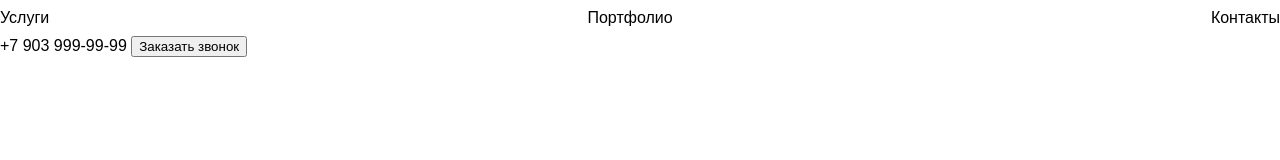
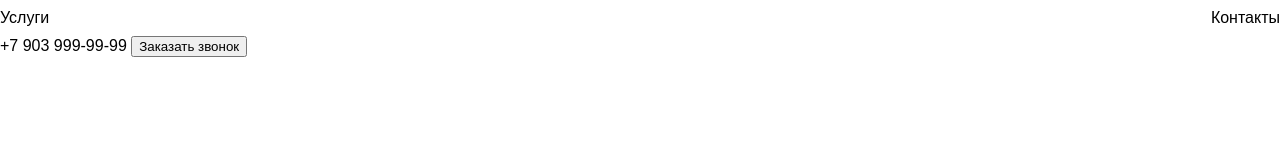
Before and after one commit to VikaRiza/special-app, a plain HTML site: page index.html in a window 1280 px wide. Drawn offline with Linux system fonts and the light colour scheme.

Commit message:
index.html changed, actions.js, added

```diff
--- a/index.html
+++ b/index.html
@@ -13,7 +13,6 @@
     <header>
         <nav>
             <a href="#services">Услуги</a>
-            <a href="#portfolio">Портфолио</a>
             <a href="#contacts">Контакты</a>
         </nav>
         <div>
```
Also changed, not shown: actions.js (line endings or trailing spaces).
